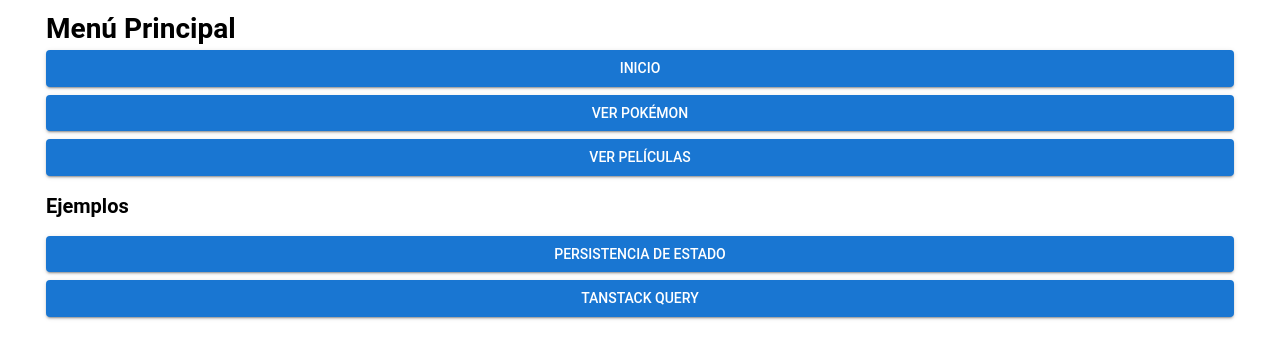
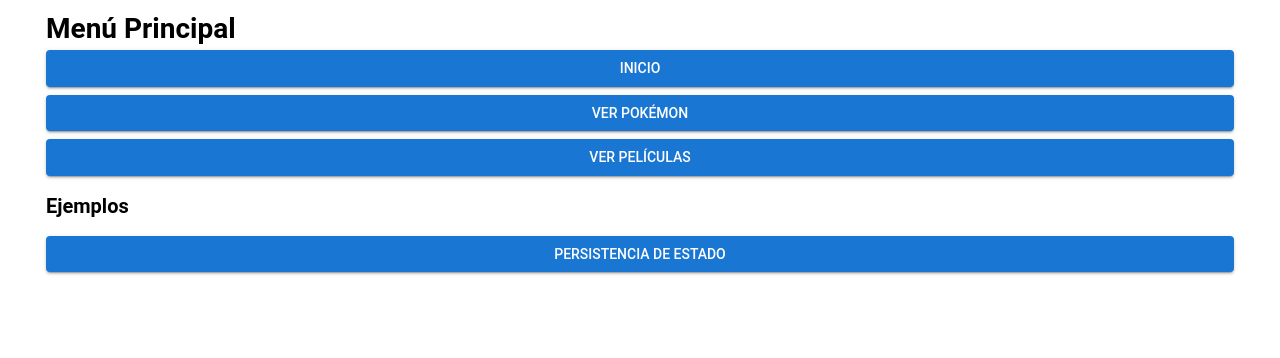
Before and after one commit to HazielCC/curso-react, a React (Vite) app: page / in a window 1280 px wide. Shown: the top 358 px of the page. Built offline with nearby package versions, Linux system fonts and the light colour scheme.

Commit message:
Remove TanStack Query button from MenuView

```diff
--- a/src/views/MenuView.tsx
+++ b/src/views/MenuView.tsx
@@ -37,10 +37,6 @@ export const MenuView = () => {
                     <Button variant="contained" component={Link} to={paths.counterExampleView}>
                         Persistencia de Estado
                     </Button>
-
-                    <Button variant="contained" component={Link} to={paths.tanStackExampleView}>
-                        TanStack Query
-                    </Button>
                 </Box>
 
                 {/*<li>*/}
```
